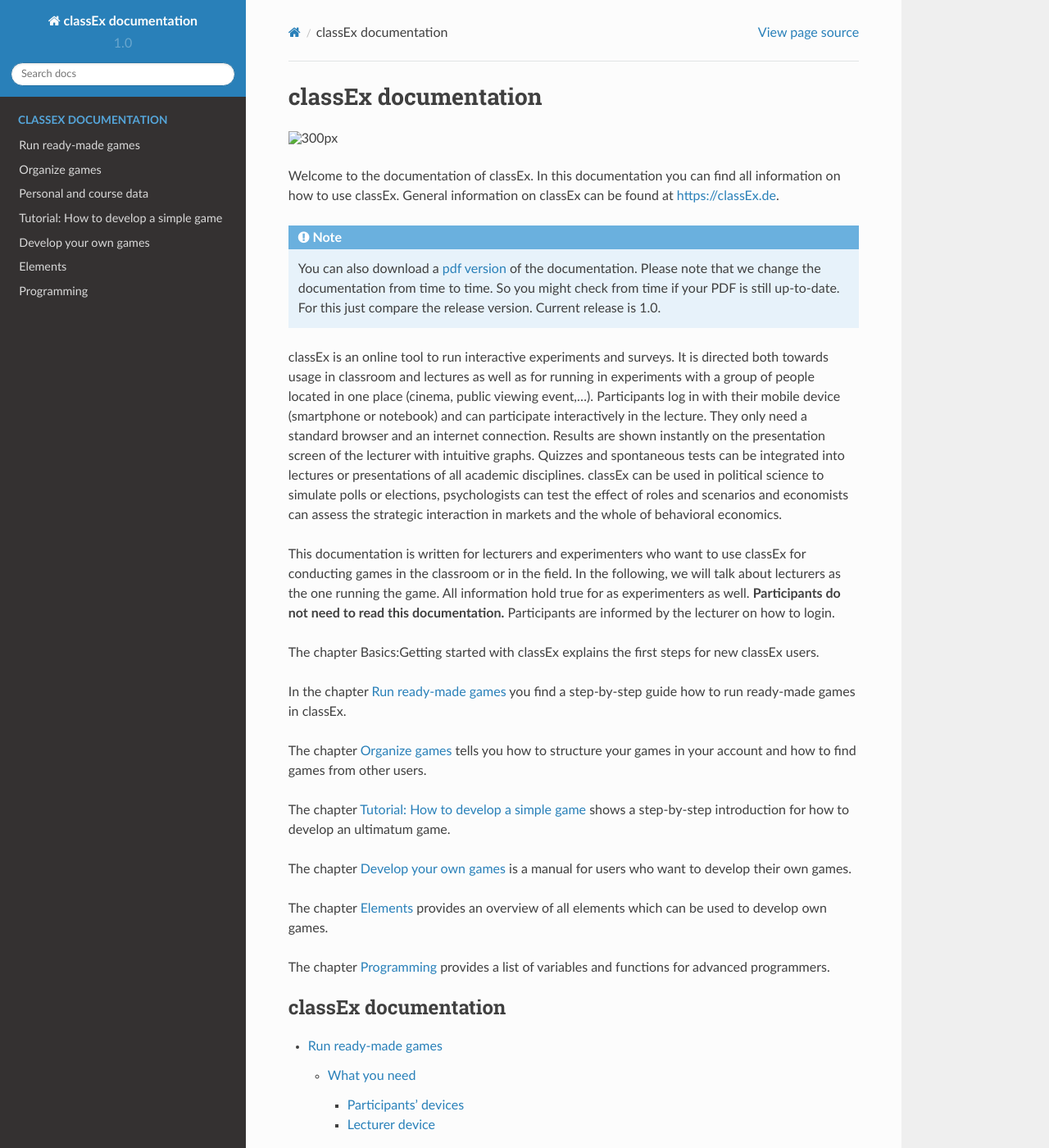
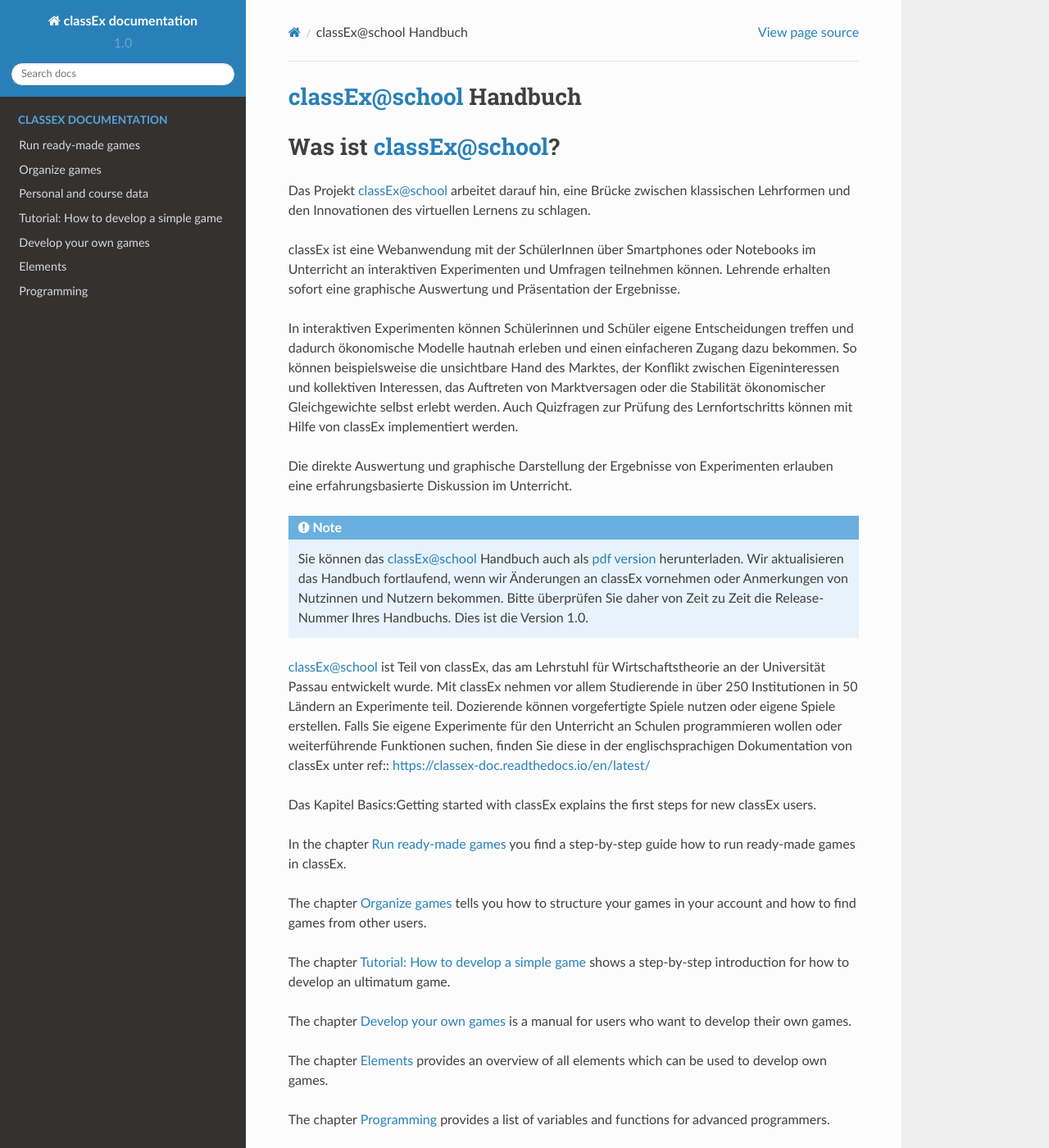
Before and after one commit to marcusgia2505/classExschool_doc, a Sphinx documentation site: the page built from docs/index.rst, in a window 1280 px wide and 1400 px high. Shown: the whole window at 82% size. Built offline with Sphinx 7.4.7 and the Read the Docs theme 2.0.0, drawn with Linux system fonts in a browser that asks for light colours; pages that are not in the unit, such as notebooks, are missing from menus; some of the changed text lies outside the part shown.

Commit message:
Index erneuert und teils übersetzt. Gliederung fehlt noch

```diff
--- a/docs/index.rst
+++ b/docs/index.rst
@@ -4,24 +4,30 @@
    contain the root `toctree` directive.
 
 =====================================
-classEx documentation
+classEx@school Handbuch
 =====================================
 
-.. figure:: _static/introduction/overview.png
-   :alt:  300px
 
-Welcome to the documentation of classEx. In this documentation you can find all information on how to use classEx. General information on classEx can be found at https://classEx.de.
+======
+Was ist classEx@school?
+======
 
-.. note:: You can also download a `pdf version`_ of the documentation. Please note that we change the documentation from time to time. So you might check from time if your PDF is still up-to-date. For this just compare the release version. Current release is 1.0.
+Das Projekt classEx@school arbeitet darauf hin, eine Brücke zwischen klassischen Lehrformen und den Innovationen des virtuellen Lernens zu schlagen.
 
-.. _pdf version: https://readthedocs.org/projects/classex-doc/downloads/pdf/latest/
+classEx ist eine Webanwendung mit der SchülerInnen über Smartphones oder Notebooks im Unterricht an interaktiven Experimenten und Umfragen teilnehmen können. Lehrende erhalten sofort eine graphische Auswertung und Präsentation der Ergebnisse.
 
-classEx is an online tool to run interactive experiments and surveys. It is directed both towards usage in classroom and lectures as well as for running in experiments with a group of people located in one place (cinema, public viewing event,...). Participants log in with their mobile device (smartphone or notebook) and can participate interactively in the lecture. They only need a standard browser and an internet connection. Results are shown instantly on the presentation screen of the lecturer with intuitive graphs. Quizzes and spontaneous tests can be integrated into lectures or presentations of all academic disciplines. classEx can be used in political science to simulate polls or elections, psychologists can test the effect of roles and scenarios and economists can assess the strategic interaction in markets and the whole of behavioral economics.
+In interaktiven Experimenten können Schülerinnen und Schüler eigene Entscheidungen treffen und dadurch ökonomische Modelle hautnah erleben und einen einfacheren Zugang dazu bekommen. So können beispielsweise die unsichtbare Hand des Marktes, der Konflikt zwischen Eigeninteressen und kollektiven Interessen, das Auftreten von Marktversagen oder die Stabilität ökonomischer Gleichgewichte selbst erlebt werden. Auch Quizfragen zur Prüfung des Lernfortschritts können mit Hilfe von classEx implementiert werden.
 
-This documentation is written for lecturers and experimenters who want to use classEx for conducting games
-in the classroom or in the field. In the following, we will talk about lecturers as the one running the game. All information hold true for as experimenters as well. **Participants do not need to read this documentation.** Participants are informed by the lecturer on how to login.
+Die direkte Auswertung und graphische Darstellung der Ergebnisse von Experimenten erlauben eine erfahrungsbasierte Diskussion im Unterricht.
 
-The chapter :ref:`Basics:Getting started with classEx` explains the first steps for new classEx users.
+.. note:: Sie können das classEx@school Handbuch auch als `pdf version`_ herunterladen. Wir aktualisieren das Handbuch fortlaufend, wenn wir Änderungen an classEx vornehmen oder Anmerkungen von Nutzinnen und Nutzern bekommen. Bitte überprüfen Sie daher von Zeit zu Zeit die Release-Nummer Ihres Handbuchs. Dies ist die Version 1.0.
+
+.. _pdf version: https://buildmedia.readthedocs.org/media/pdf/classexschool-doc/latest/classexschool-doc.pdf
+
+classEx@school ist Teil von classEx, das am Lehrstuhl für Wirtschaftstheorie an der Universität Passau entwickelt wurde. Mit classEx nehmen vor allem Studierende in über 250 Institutionen in 50 Ländern an Experimente teil. Dozierende können vorgefertigte Spiele nutzen oder eigene Spiele erstellen. Falls Sie eigene Experimente für den Unterricht an Schulen programmieren wollen oder weiterführende Funktionen suchen, finden Sie diese in der englischsprachigen Dokumentation von classEx unter ref:: https://classex-doc.readthedocs.io/en/latest/
+
+
+Das Kapitel :ref:`Basics:Getting started with classEx` explains the first steps for new classEx users.
 
 In the chapter :ref:`Run:Run ready-made games` you find a step-by-step guide how to run ready-made games in classEx.
 
@@ -50,21 +56,7 @@
    Programming
 
 
-**Version and new features**
+classEx ist kostenlos für akademische und nicht-akademische Zwecke. Weitere Informationen finden Sie in den `Nutzungsbedingungen`_. classEx wird ohne Gewähr zur Verfügung gestellt. Wir entwickeln classEx fortlaufend weiter. Auch die Inhalte in classEx entwickeln sich weiter, da konstant neue NutzerInnen hinzukommen, neue Spiele entwerfen und diese meist anderen NutzerInnen zur Verfügung stellen. Da wir classEx immer verbessern wollen, freuen wir uns über Anregungen, Feedback, Bug-Reports oder Fragen. Bitte kontaktieren Sie uns dazu per Email an classEx@uni-passau.de oder im `classEx Forum`_.
 
-classEx can be used free of charge for academic and non-academic purposes. Read more in the `terms of use`_. It is provided free of any warranty. classEx is constantly being improved. Users are being added and are delivering results to existing experiments. Further experiments are being designed and made available. Likewise, the functionality is continuously being revised and updated. If you have any questions, support issues or want to report bugs, please mail to classEx@uni-passau.de or visit our `forum`_.
-
-.. _terms of use: https://classEx.de/TermsOfUse.pdf
-.. _forum: https://groups.google.com/forum/#!forum/classex
-
-Below you find a list of the last updates:
-
-:Dec 6th 2018: The new version of the documentation is released.
-:Sep 5th 2018: A new version is released: version 3.5.
-:Jan 18th 2018: A new version is released version 3.4.5. New features include a camera input, a discrete choice element for lecturers and a new contract element.
-:Feb 20th 2017: classEx was updated to version 3.4.3.
-:May 14th 2016: classEx was updated to version 3.4.
-:Sept 20th 2015: A login with a QR-Code is provided automatically for all experiments.
-:Sept 15th 2015: The login page was restructured. Prior to selecting the course, the respective institution has to be selected.
-:April 8th 2015: All elements in the editing mode are directly linked to the documentation which provides explanation of the different features.
-:Nov 20th 2015: classEx was updated to version 3.3.
+.. _Nutzungsbedingungen: https://classEx.de/TermsOfUse.pdf
+.. _classEx Forum: https://groups.google.com/forum/#!forum/classex
```
